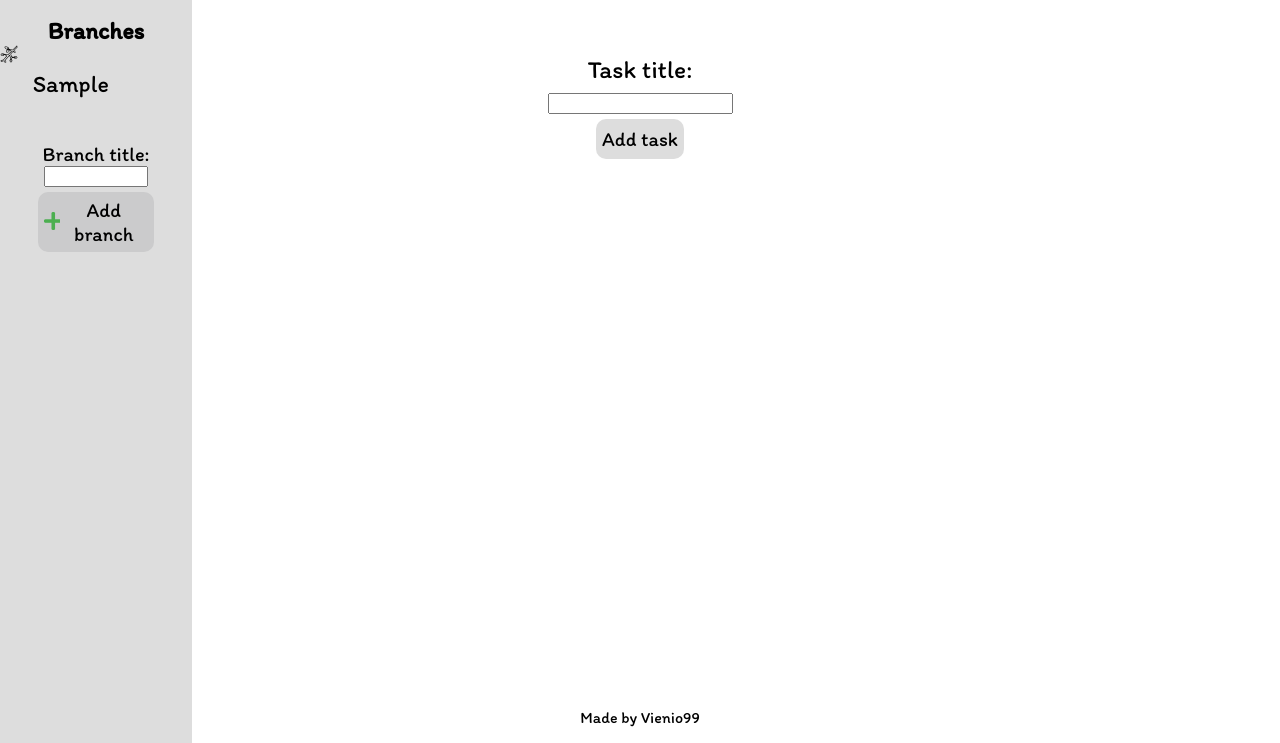
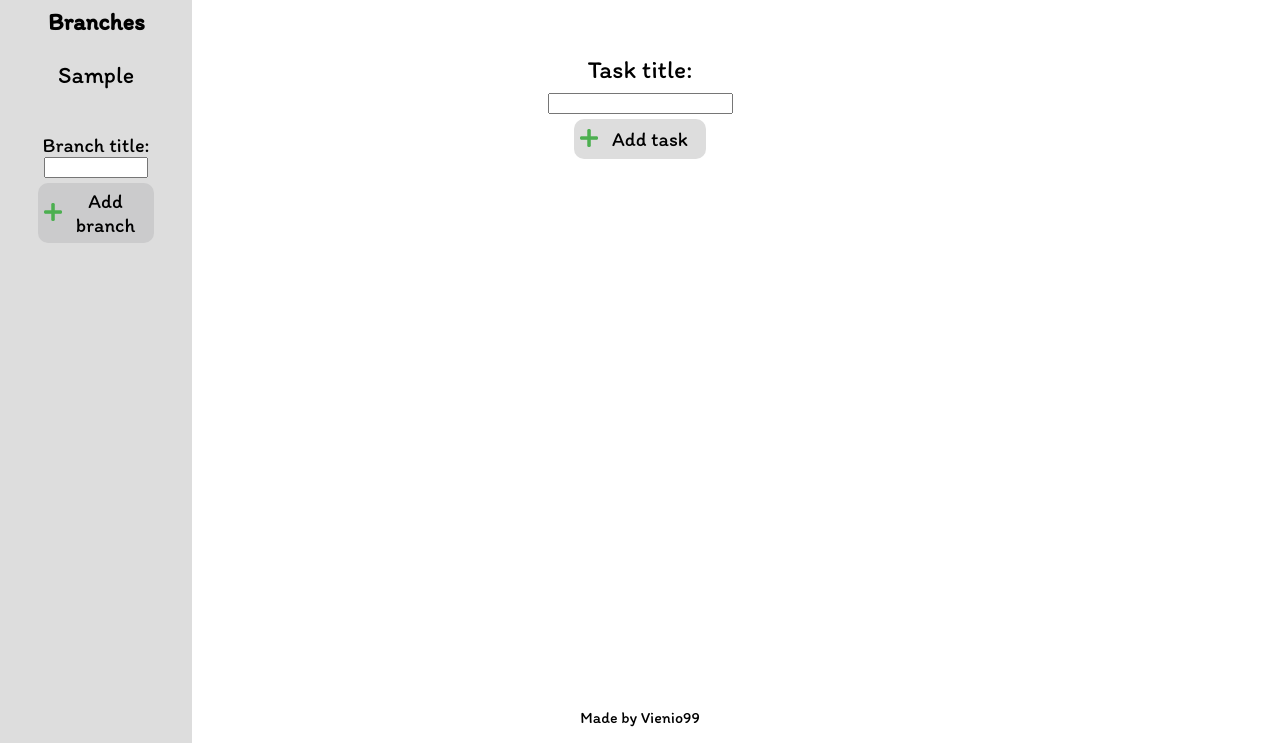
Before and after one commit to Vienio99/toDodo, a website built with webpack: page dist/index.html in a window 1280 px wide. Both pictures are taken after typing "Sample" into the empty fields and a click on the button "Add branch". Shown: the part 57-800 px from the top of the page. Built offline with nearby package versions, Linux system fonts and the light colour scheme.

Commit message:
refactored code

```diff
--- a/src/index.js
+++ b/src/index.js
@@ -3,30 +3,56 @@ import Branch from './modules/branchGenerator';
 
 (function runTododo() {
 
-    const tasks = document.querySelector('.task-list');
-    const branch = document.getElementById('current-branch');
-    const lastTask = tasks.lastChild;
+    let taskForm = document.getElementById('task-form');
+    let branchForm = document.getElementById('branch-form');
 
-    let taskForm = document.getElementById('task-form');
-    let branchForm = document.getElementById('branch-form')
 
     let taskList = [];
+    let branchList = [];
 
     // Form submit listener
     taskForm.addEventListener('submit', (e) => {
         e.preventDefault();
-        addNewTask();
-        clearTaskForm();
+        addNew.task(taskForm);
+        clearInput.taskForm(taskForm);
     });
 
     branchForm.addEventListener('submit', (e) => {
         e.preventDefault();
-        addNewBranch();
-        clearBranchForm();
+        addNew.branch(branchForm);
+        clearInput.branchForm(branchForm);
     });
 
+
+
+    return { taskList, branchList };
+
+})();
+
+
+const clearInput = (function() {
+    // Clear form
+    let taskForm = function(form) {
+        form.newTaskTitle.value = '';
+    };
+
+    let branchForm = function(form) {
+        console.log(form)
+        form.newBranchTitle.value = '';
+    };
+
+    return { taskForm, branchForm }
+
+})();
+
+
+const addNew = (function() {
+
+    const tasks = document.querySelector('.task-list');
+    const lastTask = tasks.lastChild;
+
     // Add new task to the list
-    let addNewTask = function() {
+    let task = function(form) {
 
         const newTask = document.createElement('li');
         newTask.setAttribute('class', 'task')
@@ -40,8 +66,8 @@ import Branch from './modules/branchGenerator';
 
         // Create new task object
 
-        const todo = new Todo(taskForm.newTaskTitle.value, '12.03.2012', 'Very important');
-        taskList.push(todo);
+
+        const todo = new Todo(form.newTaskTitle.value, '12.03.2012', 'Very important');
 
         // Add necessary elements
 
@@ -71,32 +97,17 @@ import Branch from './modules/branchGenerator';
 
     };
 
-    let addNewBranch = function() {
+    let branch = function(form) {
         const branchList = document.querySelector('.branch-list')
-        const branch = new Branch(branchForm.newBranchTitle.value);
+        const branch = new Branch(form.newBranchTitle.value);
 
-        const newBranchTitle = document.createElement('div');
-        const newBranchPara = document.createElement('p');
+        const newBranchTitle = document.createElement('p');
 
-        const branchIcon = document.createElement('span');
-        branchIcon.setAttribute('class', 'branch-icon');
-        newBranchTitle.appendChild(branchIcon);
-
-        newBranchPara.textContent = branch.title;
-        newBranchTitle.appendChild(newBranchPara);
+        newBranchTitle.textContent = branch.title;
         branchList.appendChild(newBranchTitle);
 
 
     };
 
-    // Clear form
-    let clearTaskForm = function() {
-        taskForm.newTaskTitle.value = '';
-    };
-
-    let clearBranchForm = function() {
-        branchForm.newBranchTitle.value = '';
-    };
-
-
+    return { task, branch }
 })();
```
Also changed, not shown: dist/index.html, dist/main.js, dist/style.css.
